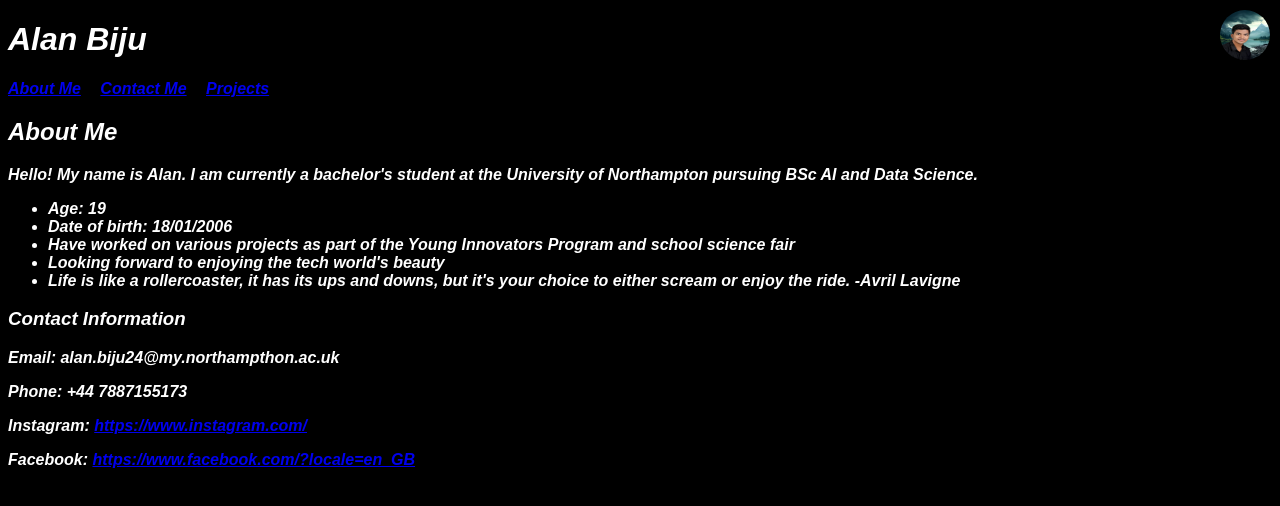
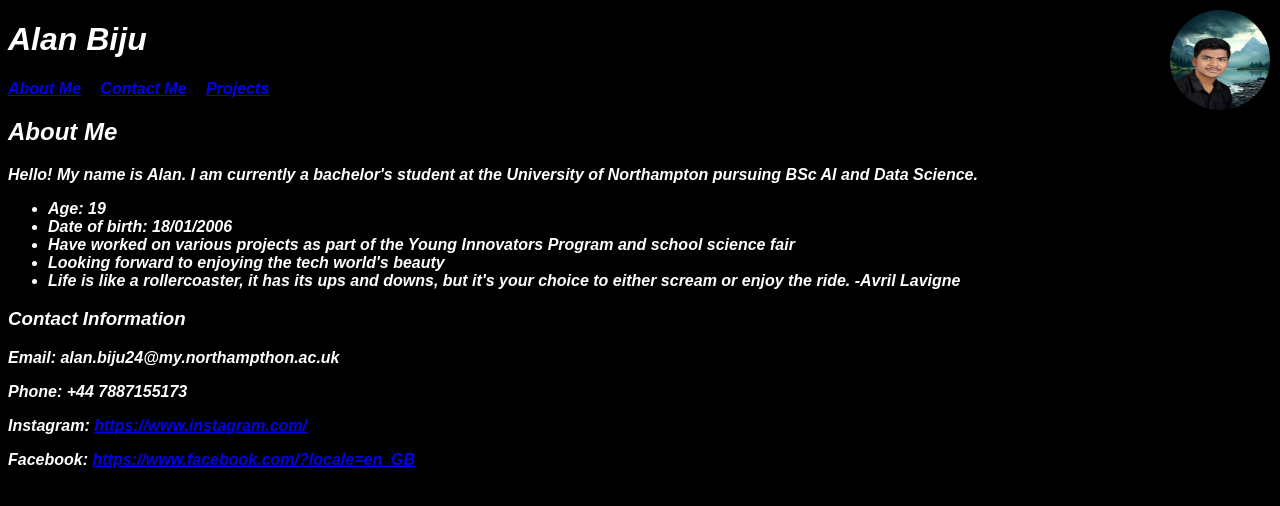
Before and after one commit to Alanbiju433/ASI-1, a plain HTML site: page index.html in a window 1280 px wide. Drawn offline with Linux system fonts and the light colour scheme.

Commit message:
Update index.html
Signed-off-by: Alanbiju433 <alan.biju24@my.northampton.ac.uk>

```diff
--- a/index.html
+++ b/index.html
@@ -27,7 +27,18 @@
 <body>
     <div class="header">
         <h1>Alan Biju</h1>
-        <img src="https://github.com/Alanbiju433/Asi-1/raw/main/my%20image.jpg" alt="My Image" class="profile-img">
+       </script>
+    <style>
+        .profile-image {
+            position: absolute;
+            top: 10px;
+            right: 10px;
+            width: 100px;
+            height: 100px;
+            border-radius: 50%;
+        }
+    </style>
+    <img src="my image.jpg" alt="Profile Image" class="profile-image">
     </div>
 
     <link rel="icon" href="https://github.com/Alanbiju433/Asi-1/raw/main/favicon.webp" type="image/webp">
```
